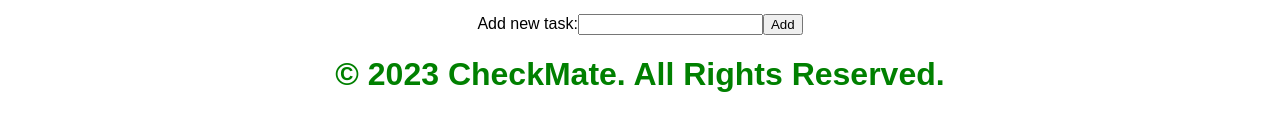
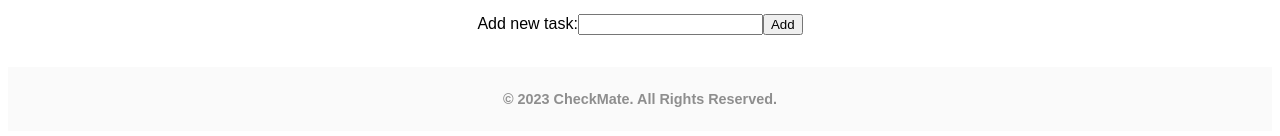
Before and after one commit to Suchethao/Vue_MiniApp, a Vue app in the folder mini-app/: page / in a window 1280 px wide. Shown: the part 726-862 px from the top of the page. Before the commit the page ends 841 px from the top, so only its background shows below. Built offline with nearby package versions, Linux system fonts and the light colour scheme.

Commit message:
modified the footer styling to have a nice background and copy

```diff
--- a/mini-app/src/components/Footer.vue
+++ b/mini-app/src/components/Footer.vue
@@ -1,6 +1,10 @@
 <template>
   <div>
-    <h1>© 2023 CheckMate. All Rights Reserved.</h1>
+    <div class="footer-wrapper">
+      <div class="footer-content">
+        <h1>© 2023 CheckMate. All Rights Reserved.</h1>
+      </div>
+    </div>
   </div>
 </template>
 
@@ -11,7 +15,21 @@
 </script>
 
 <style scoped>
+.footer-wrapper {
+  display: flex;
+  justify-content: center;
+  background-color: #fafafa;
+  padding: 1.5rem;
+  margin-top: 2rem;
+}
+
+.footer-content {
+  max-width: 800px;
+}
+
 h1 {
-  color: green;
+  font-size: 0.9rem;
+  color: #8e8e8e;
+  margin: 0;
 }
 </style>
```
